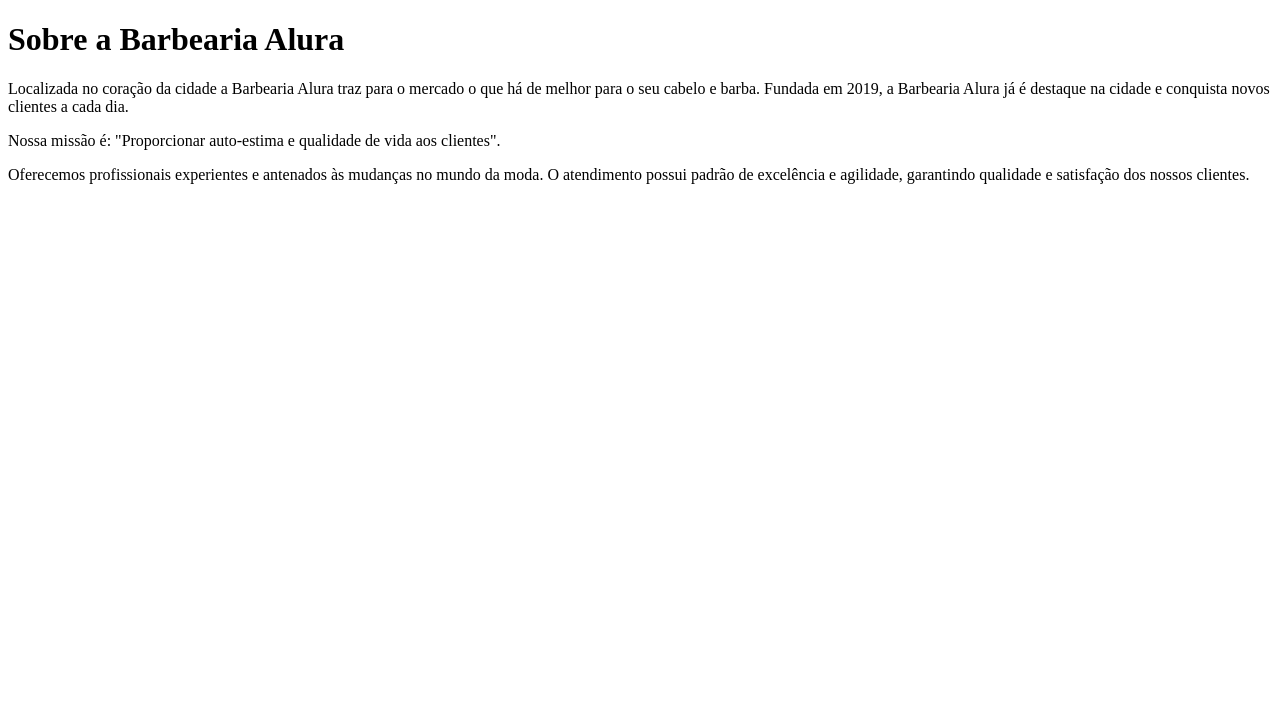
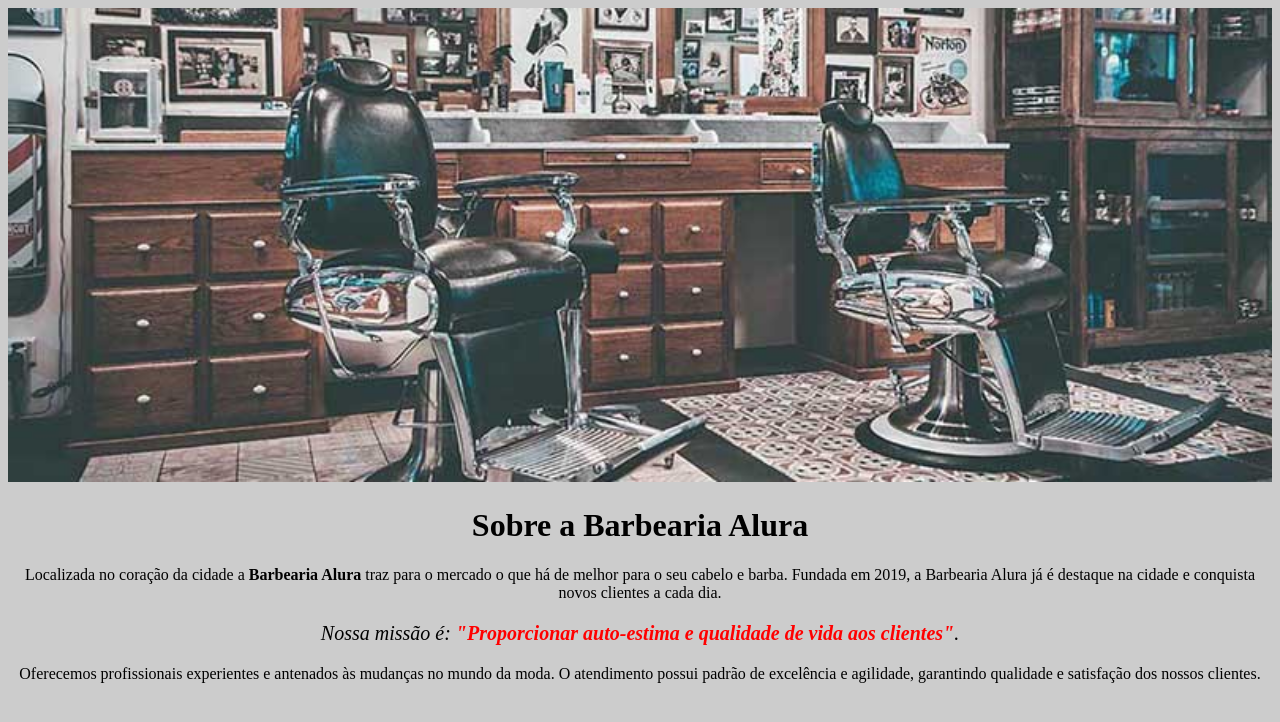
Before and after one commit to vanessalaureano/projeto-barbearia, a plain HTML site: page index.html in a window 1280 px wide. Drawn offline with Linux system fonts and the light colour scheme.

Commit message:
Atualizei projeto barbearia

```diff
--- a/index.html
+++ b/index.html
@@ -5,12 +5,23 @@
     <meta http-equiv="X-UA-Compatible" content="IE=edge">
     <meta name="viewport" content="width=device-width, initial-scale=1.0">
     <title>Barbearia Alura</title>
+    <style>
+        p {
+            text-align: center;
+        }
+    </style>
+    <link rel="stylesheet" href="style.css">
 </head>
 <body>
-    <h1>Sobre a Barbearia Alura</h1>
 
-    <p>Localizada no coração da cidade a Barbearia Alura traz para o mercado o que há de melhor para o seu cabelo e barba. Fundada em 2019, a Barbearia Alura já é destaque na cidade e conquista novos clientes a cada dia.</p>
-    <p>Nossa missão é: "Proporcionar auto-estima e qualidade de vida aos clientes".</p>
-    <p>Oferecemos profissionais experientes e antenados às mudanças no mundo da moda. O atendimento possui padrão de excelência e agilidade, garantindo qualidade e satisfação dos nossos clientes.</p>
+    <img id="banner" src="imagens/banner.jpg" alt="Barbearia">
+
+    <h1 style="text-align: center;">Sobre a Barbearia Alura</h1>
+
+    <p style="text-align: center;">Localizada no coração da cidade a <strong>Barbearia Alura</strong> traz para o mercado o que há de melhor para o seu cabelo e barba. Fundada em 2019, a Barbearia Alura já é destaque na cidade e conquista novos clientes a cada dia.</p>
+
+    <p id="missao" style="font-size: 20px; text-align: center;"><em>Nossa missão é: <strong>"Proporcionar auto-estima e qualidade de vida aos clientes"</strong>.</em></p>
+
+    <p style="text-align: center;">Oferecemos profissionais experientes e antenados às mudanças no mundo da moda. O atendimento possui padrão de excelência e agilidade, garantindo qualidade e satisfação dos nossos clientes.</p>
 </body>
 </html>
--- /dev/null
+++ b/style.css
@@ -0,0 +1,23 @@
+body {
+    background-color: #CCCCCC;
+}
+
+#banner {
+    width: 100%;
+}
+
+h1 {
+    text-align: center;
+}
+
+p {
+    text-align: center;
+}
+
+#missao {
+    font-size: 20px;
+}
+
+em strong {
+    color: red;
+}
```
Also changed, not shown: imagens/banner.jpg (added).
